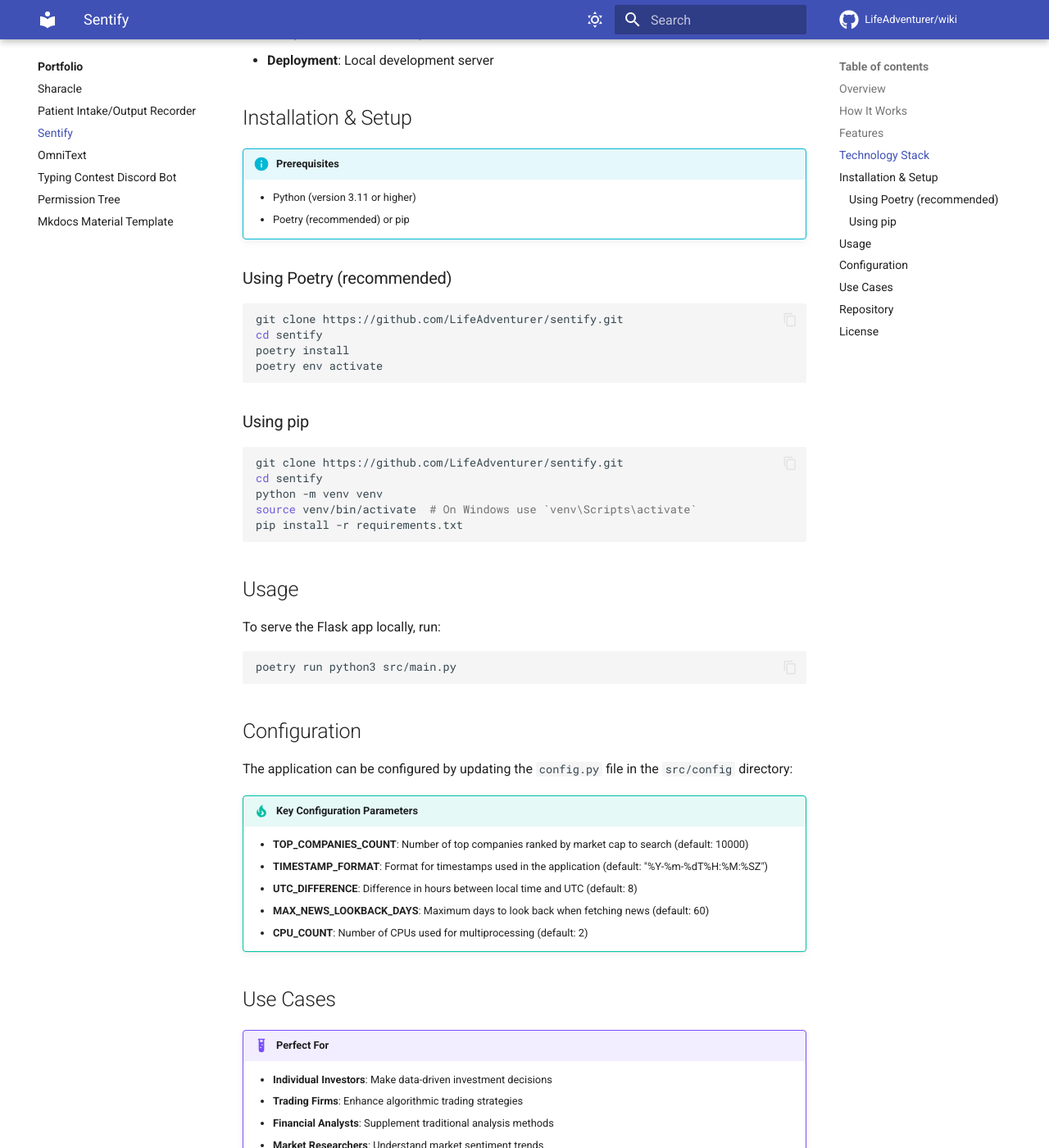
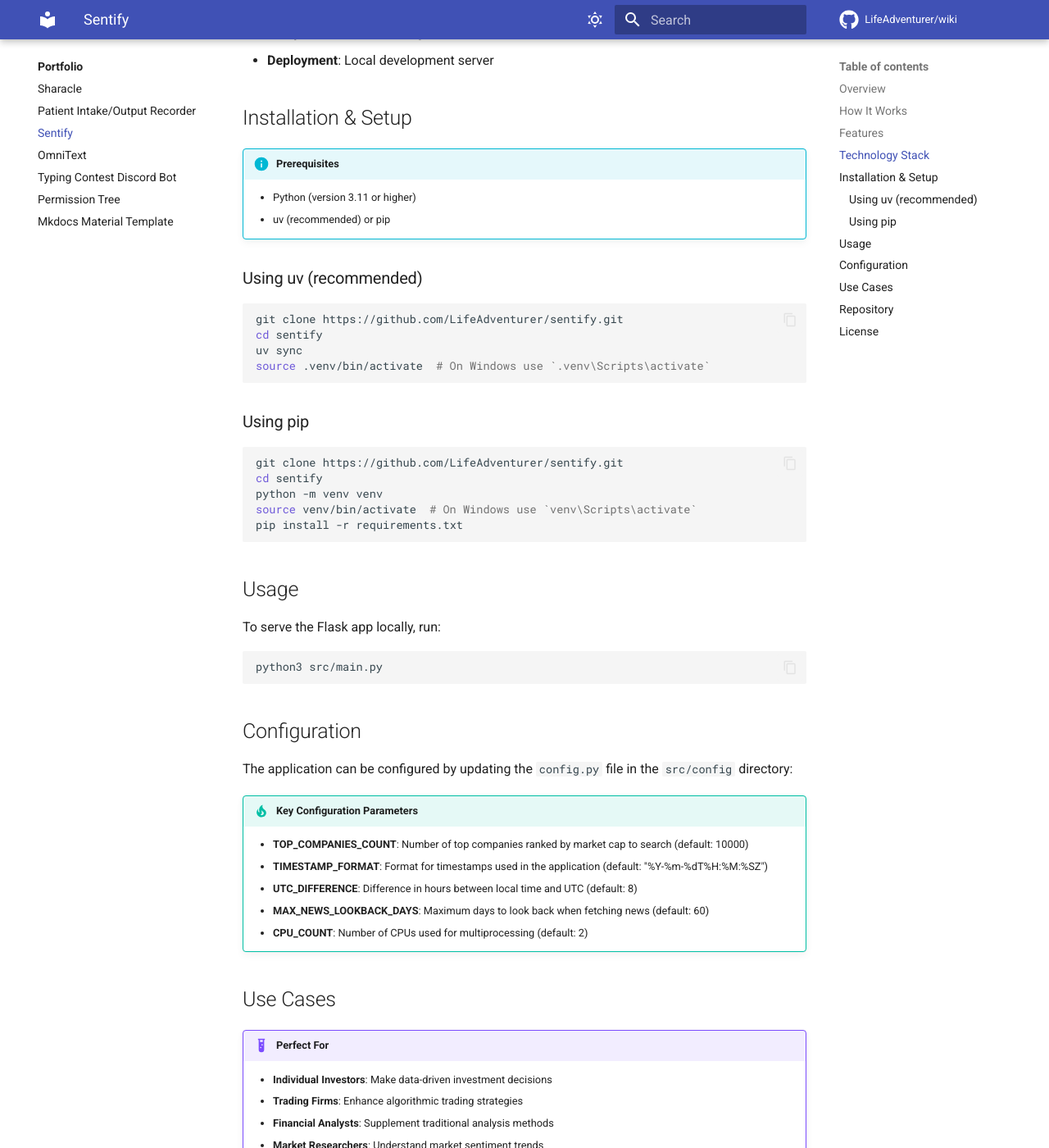
Before and after one commit to LifeAdventurer/wiki, an MkDocs documentation site: the page built from docs/portfolio/sentify.md, in a window 1280 px wide and 1400 px high, scrolled down 1264 px. Shown: the whole window at 82% size. Built offline with MkDocs 1.6.1 and Material for MkDocs 9.7.7, drawn with Linux system fonts in a browser that asks for light colours; comment, search, counter and statistics services are not loaded.

Commit message:
docs(portfolio/sentify): update installation and setup command to uv

````diff
--- a/docs/portfolio/sentify.md
+++ b/docs/portfolio/sentify.md
@@ -37,15 +37,15 @@
 
 !!! info "Prerequisites"
     - Python (version 3.11 or higher)
-    - Poetry (recommended) or pip
+    - uv (recommended) or pip
 
-### Using Poetry (recommended)
+### Using uv (recommended)
 
 ```shell
 git clone https://github.com/LifeAdventurer/sentify.git
 cd sentify
-poetry install
-poetry env activate
+uv sync
+source .venv/bin/activate  # On Windows use `.venv\Scripts\activate`
 ```
 
 ### Using pip
@@ -63,7 +63,7 @@
 To serve the Flask app locally, run:
 
 ```shell
-poetry run python3 src/main.py
+python3 src/main.py
 ```
 
 ## Configuration
````
